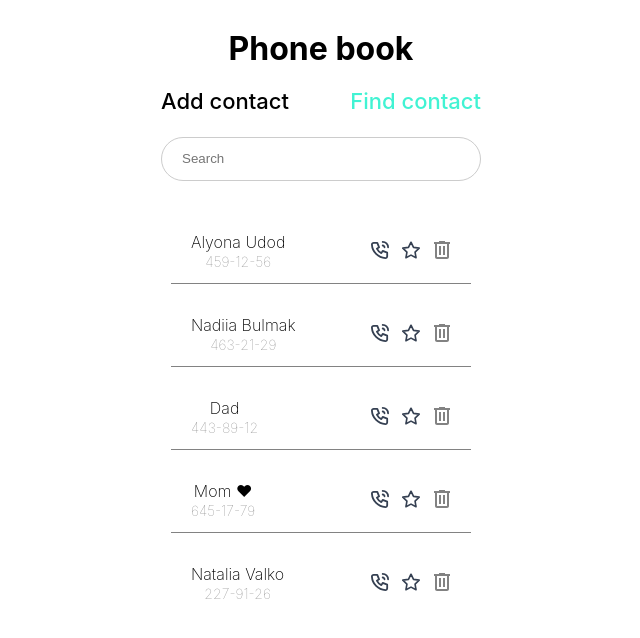
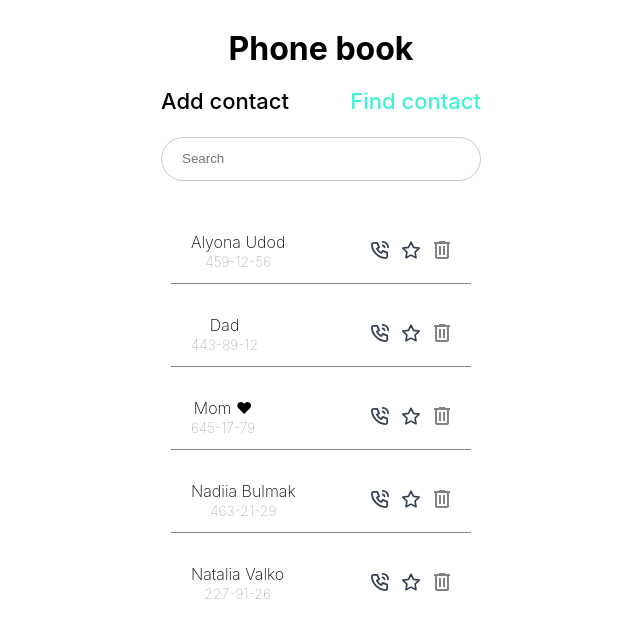
Before and after one commit to Volodya66/goit-react-hw-08-phonebook, a React (Create React App) app: page /goit-react-hw-06-phonebook-styled/contact in a window 1280 px wide. Shown: the top 638 px of the page, without its empty margins (319-959 px from the left). Built offline with nearby package versions, Linux system fonts and the light colour scheme.

Commit message:
first comm

```diff
--- a/src/components/ListContact/ContactList .jsx
+++ b/src/components/ListContact/ContactList .jsx
@@ -1,6 +1,6 @@
 import {useSelector, useDispatch} from 'react-redux'
 
-import {deleteContact} from '../../redux/slice'
+import {deleteContact,favoriteContact} from '../../redux/slice'
 
 // import Button from '../Button/Button'
 import BtnSvg from 'components/Button/ButtonSvg'
@@ -17,6 +17,7 @@ const dispatch = useDispatch()
     // state.contact.filteredContacts.length>1 ? state.contact.value : state.contact.filteredContacts
 
 let contactsList = useSelector(state =>  state.contact.value );
+// console.log('contactsList: ', contactsList);
 let filter = useSelector(state =>  state.filter.filter);
 // console.log('filter: ', filter);
 //     console.log('contactsList: ', contactsList);
@@ -30,17 +31,35 @@ return
 }
 
 const getContacts = (contactsList, filter) => {
+    //? [...scores].sort((a, b) => a - b)
     //  arrContacts.filter(contact => contact.name.toLowerCase().includes(contactsFiltered))
- return contactsList.filter(contact => contact.name.toLowerCase().includes(filter.toLowerCase()));
+return contactsList.filter(contact => contact.name.toLowerCase().includes(filter.toLowerCase()));
+
 
 };
 
-const data = getContacts(contactsList, filter)
-// console.log('data: ', data);
+const addFavorite = (evt) =>{
+const contactIdFavorite = evt.currentTarget.getAttribute("id");
+const objFavorite =  contactsList.find(contact => contact.id === contactIdFavorite);
+// console.log('objFavorite beforeeeeeeee: ', objFavorite);
+    // evt.currentTarget.classList.toggle('favorite')
+    dispatch(favoriteContact({id : contactIdFavorite, status : objFavorite.favorite}))
+// if(!objFavorite.favorite){
+//     console.log(objFavorite.favorite)
+//     evt.currentTarget.classList.toggle('favorite')
+// } else {
+//     evt.currentTarget.classList.toggle('favorite')
+// }
 
-    return (
+}
+
+const data = getContacts(contactsList, filter);
+const filterAB = [...data].sort((firstStudent, secondStudent) =>firstStudent.name.localeCompare(secondStudent.name));
+
+return (
+
         <ul className={css.list}>
-            { data.map(contact =>
+            { filterAB.map(contact =>
                 <li className={css.item} key={contact.id}>
                     <ul className={css.listDataUser}>
                         <li><p className={css.name}>     {contact.name}</p></li>
@@ -50,9 +69,19 @@ const data = getContacts(contactsList, filter)
 
                     {/* <Button click={handlerContactDelete} id={contact.id} type={'button'} text={'Delete'} /> */}
                     <ul className={css.listBtn}>
-                        <li> <BtnSvg> <ImagesPhoneCall className={css.svg} width='18' height='18'/> </BtnSvg></li>
-                        <li><BtnSvg><ImagesStar className={css.svg} width='18' height='18'/> </BtnSvg></li>
-                        <li><BtnSvg><ImagesDelete onClick={handlerContactDelete} id={contact.id} className={css.svg} width='18' height='18'/> </BtnSvg></li>
+                        <li> <BtnSvg>
+                            <ImagesPhoneCall className={css.svg }  width='18' height='18' />
+                        </BtnSvg>
+                        </li>
+                        <li><BtnSvg>
+                            <ImagesStar onClick={addFavorite} className={css.svg + (contact.favorite ? ' favorite'  : '')} id={contact.id} width='18' height='18'/>
+                        </BtnSvg>
+                        </li>
+                        <li><BtnSvg>
+                            <ImagesDelete onClick={handlerContactDelete} id={contact.id}
+                                className={css.svg} width='18' height='18' />
+                        </BtnSvg>
+                        </li>
 
                     </ul>
                 </li>
--- a/src/components/ListContact/ListContact.module.css
+++ b/src/components/ListContact/ListContact.module.css
@@ -48,10 +48,33 @@ padding: 0;
 margin-left: auto;
 }
 
-.svg{
+.svg {
     width: 18px;
     height: 18px;
+    transform-origin: center;
+    transition: transform 0.4s ease;
 }
+
+.svg:hover {
+    transform: rotate(-16deg);
+    /* transform: scale(1.1); */
+}
+
+/* @keyframes rotateAnimation {
+    0% {
+        transform: rotate(0deg);
+    }
+
+    50% {
+        transform: rotate(-16deg);
+    }
+
+    100% {
+        transform: rotate(0deg);
+    }
+} */
+
+
 
 .listDataUser{
     display: block;
--- a/src/index.css
+++ b/src/index.css
@@ -79,3 +79,7 @@ color: #000000;
   border-radius: 3px;
   /* Радіус кутів */
 }
+
+.favorite {
+  fill: #41F3D3
+}
--- a/src/redux/slice.js
+++ b/src/redux/slice.js
@@ -26,8 +26,24 @@ export const listContSlice = createSlice({
 
         state.value.splice(idx, 1);
         },
+        favoriteContact: (state, action) => {
+        // console.log('action.payload: ', action.payload);
+
+        // const idx = state.value.findIndex(el => el.id === action.payload.id)
+        // console.log('idx: ', idx);
+        const idx = state.value.findIndex(el => el.id === action.payload.id);
+
+            // Перевірка, чи існує об'єкт за вказаним індексом
+            if (idx !== -1) {
+                // Зміна значення властивості 'favorite' на протилежне
+                state.value[idx].favorite = !action.payload.status;
+            }
+
+
+
+        }
 
     },
 });
 
-export const { addNewContact ,deleteContact,setFilter } = listContSlice.actions // той же екшн
+export const { addNewContact ,deleteContact,setFilter,favoriteContact } = listContSlice.actions // той же екшн
```
Also changed, not shown: src/components/Input/Input.jsx (+12 -1 lines).
